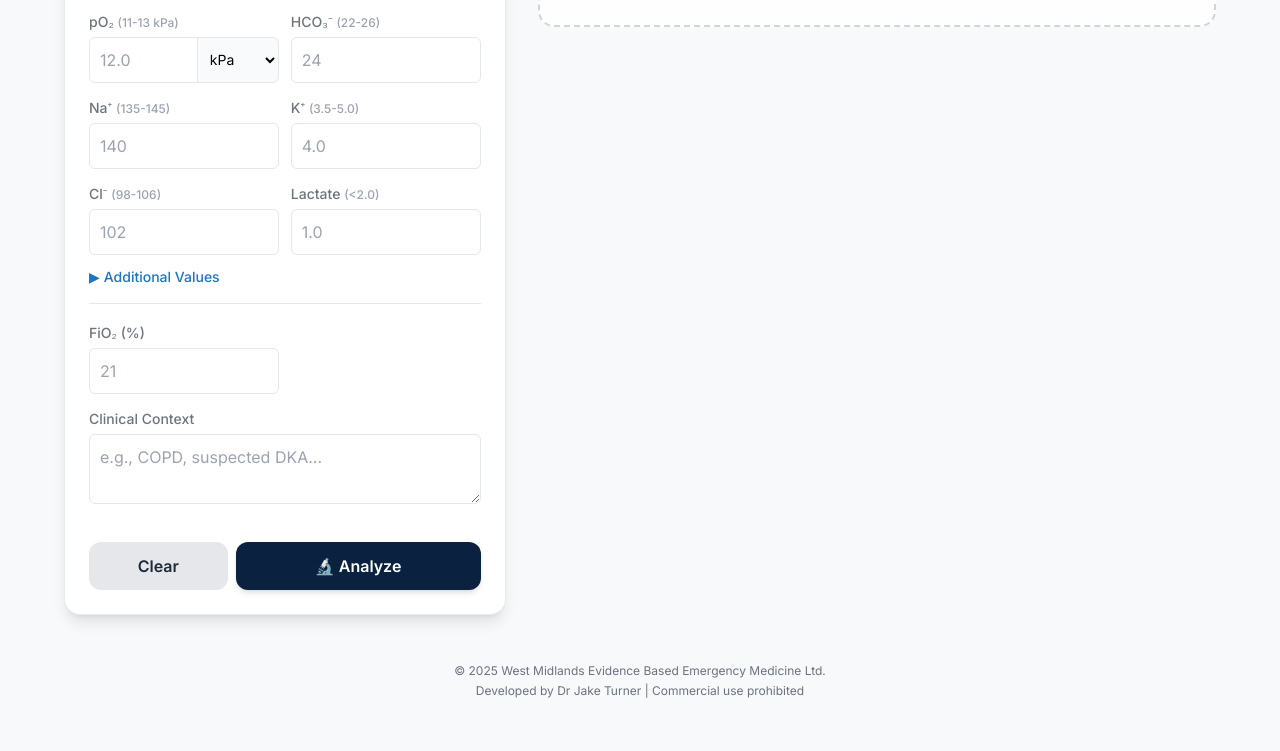
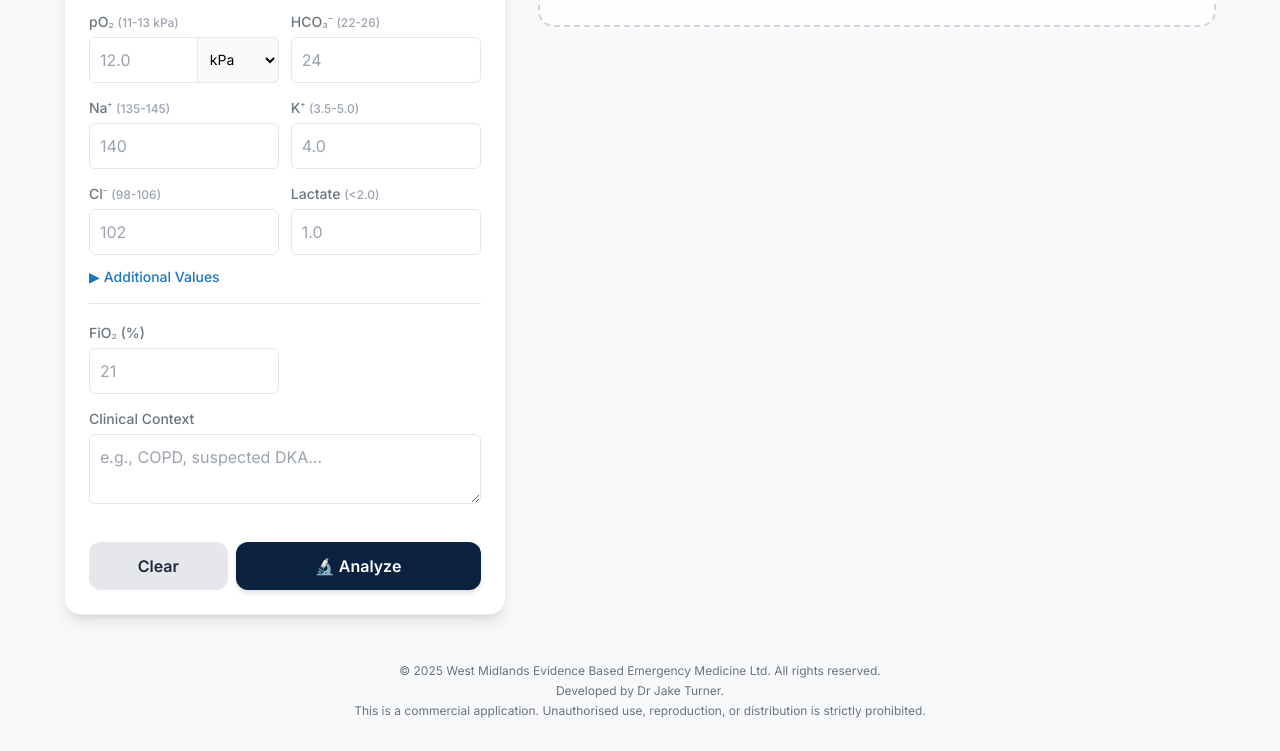
Before and after one commit to shakeymedic/abginterpreterappv3, a website: page abg-interpreter-app/index.html in a window 1280 px wide. Shown: the part 577-1328 px from the top of the page. Drawn offline with nearby package versions, Linux system fonts and the light colour scheme.

Commit message:
Update index.html

```diff
--- a/abg-interpreter-app/index.html
+++ b/abg-interpreter-app/index.html
@@ -386,9 +386,10 @@
         </div>
 
         <footer class="text-center mt-12 text-gray-500 text-xs">
-            <p>&copy; <span x-text="new Date().getFullYear()"></span> West Midlands Evidence Based Emergency Medicine Ltd.</p>
-            <p class="mt-1">Developed by Dr Jake Turner | Commercial use prohibited</p>
-        </footer>
+    <p>&copy; 2025 West Midlands Evidence Based Emergency Medicine Ltd. All rights reserved.</p>
+    <p class="mt-1">Developed by Dr Jake Turner.</p>
+    <p class="mt-1">This is a commercial application. Unauthorised use, reproduction, or distribution is strictly prohibited.</p>
+</footer>
     </div>
 
     <script src="https://cdn.jsdelivr.net/npm/alpinejs@3.x.x/dist/cdn.min.js" defer></script>
```
